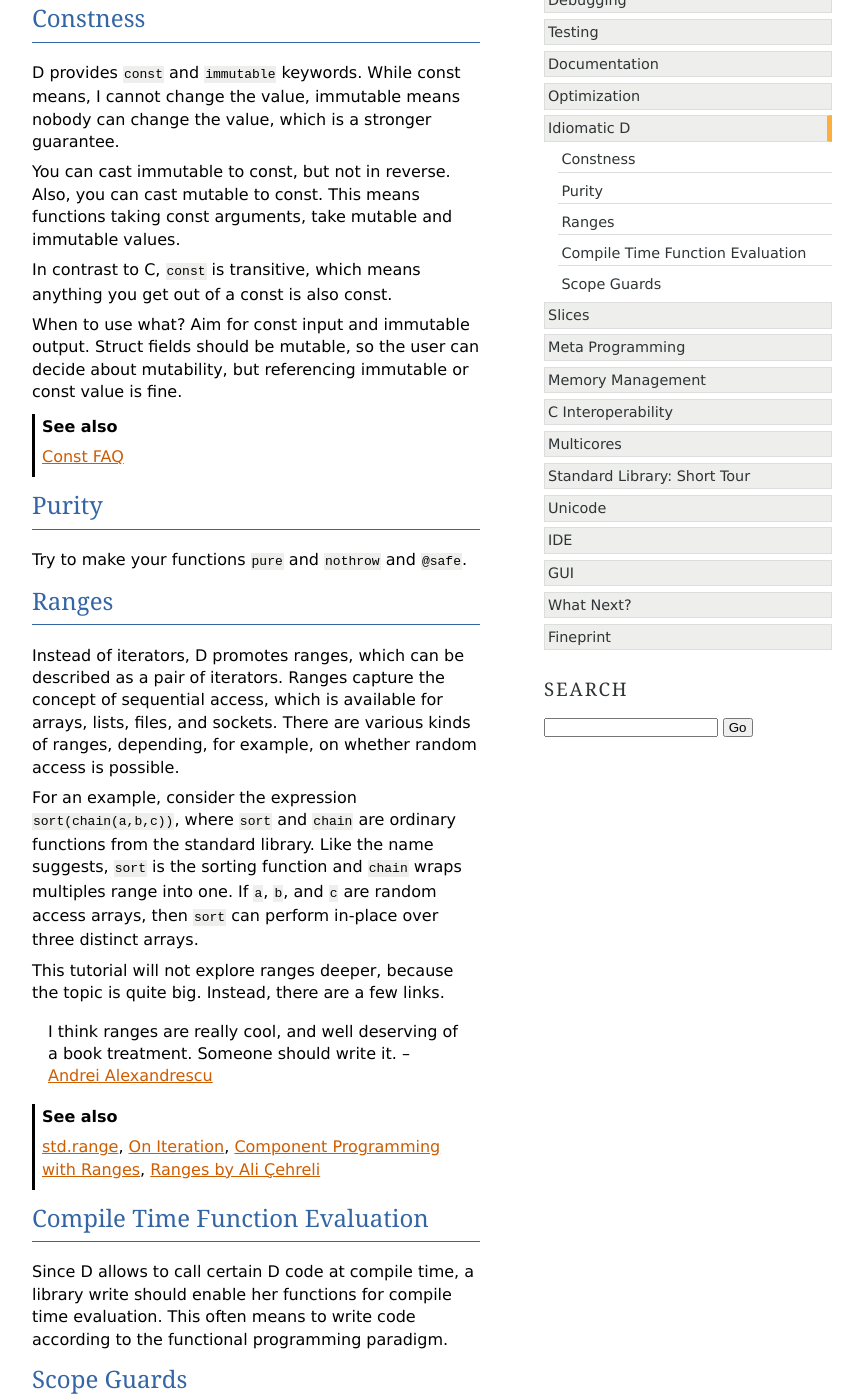
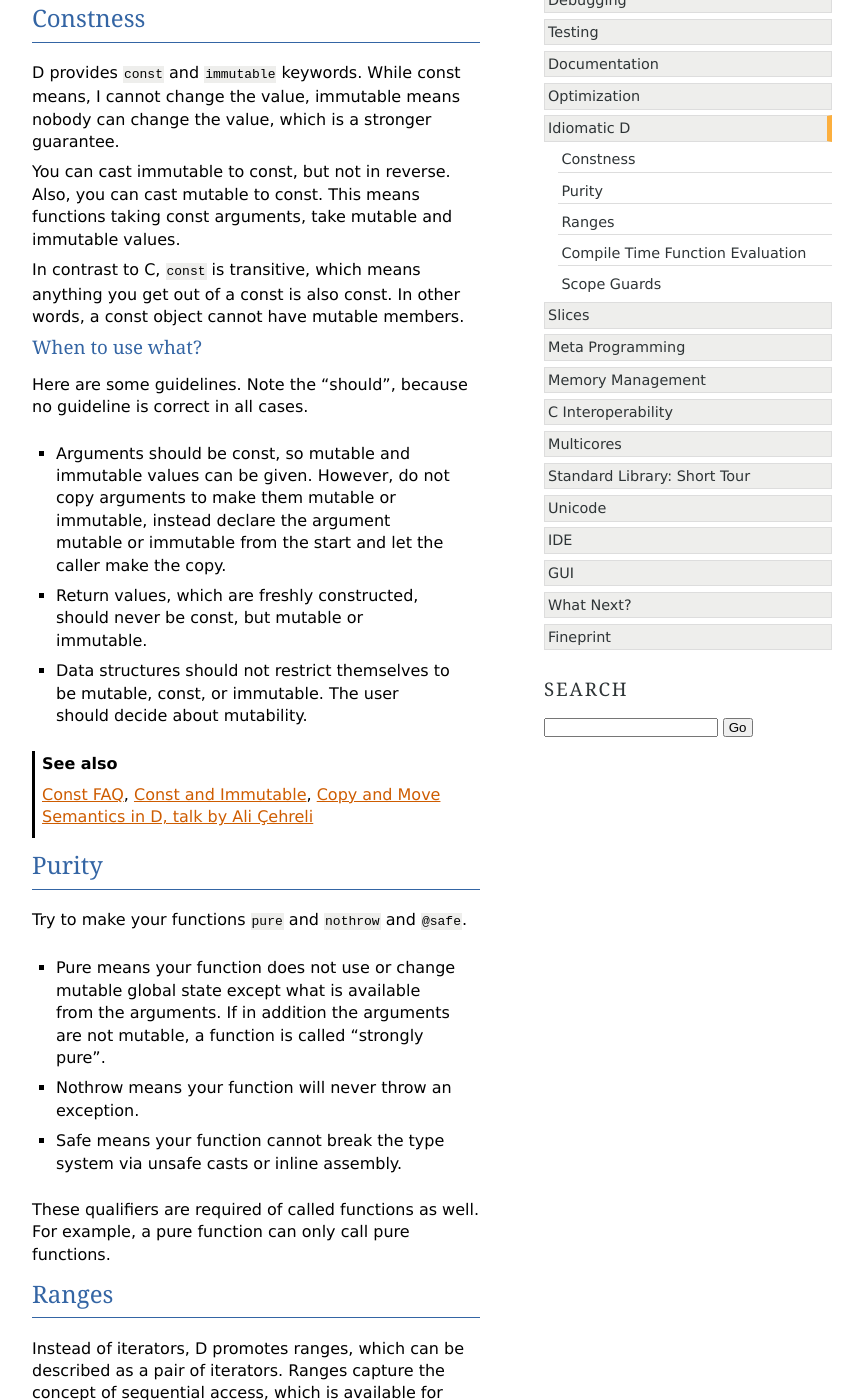
Before and after one commit to qznc/d-tut, a Sphinx documentation site: the page built from source/idiomatic.rst, in a window 1280 px wide and 1400 px high, scrolled down 266 px. Shown: the whole window, without its empty margins (208-1071 px from the left). Built offline with Sphinx 7.4.7, drawn with Linux system fonts in a browser that asks for light colours.

Commit message:
More about const and purity

```diff
--- a/source/idiomatic.rst
+++ b/source/idiomatic.rst
@@ -21,21 +21,43 @@ take mutable and immutable values.
 
 In contrast to C, ``const`` is transitive,
 which means anything you get out of a const is also const.
+In other words,
+a const object cannot have mutable members.
 
 When to use what?
-Aim for const input and immutable output.
-Struct fields should be mutable,
-so the user can decide about mutability,
-but referencing immutable or const value is fine.
+~~~~~~~~~~~~~~~~~
+
+Here are some guidelines.
+Note the "should",
+because no guideline is correct in all cases.
+
+* Arguments should be const, so mutable and immutable values can be given.
+  However, do not copy arguments to make them mutable or immutable,
+  instead declare the argument mutable or immutable from the start
+  and let the caller make the copy.
+* Return values, which are freshly constructed, should never be const, but mutable or immutable.
+* Data structures should not restrict themselves to be mutable, const, or immutable.
+  The user should decide about mutability.
 
 .. seealso::
 
-   `Const FAQ <http://dlang.org/const-faq.html>`_
+   `Const FAQ <http://dlang.org/const-faq.html>`_,
+   `Const and Immutable <http://dlang.org/const3.html>`_,
+   `Copy and Move Semantics in D, talk by Ali Çehreli <http://dconf.org/2013/talks/cehreli.html>`_
 
 Purity
 ------
 
 Try to make your functions ``pure`` and ``nothrow`` and ``@safe``.
+
+* Pure means your function does not use or change mutable global state
+  except what is available from the arguments.
+  If in addition the arguments are not mutable, a function is called "strongly pure".
+* Nothrow means your function will never throw an exception.
+* Safe means your function cannot break the type system via unsafe casts or inline assembly.
+
+These qualifiers are required of called functions as well.
+For example, a pure function can only call pure functions.
 
 Ranges
 ------
```
